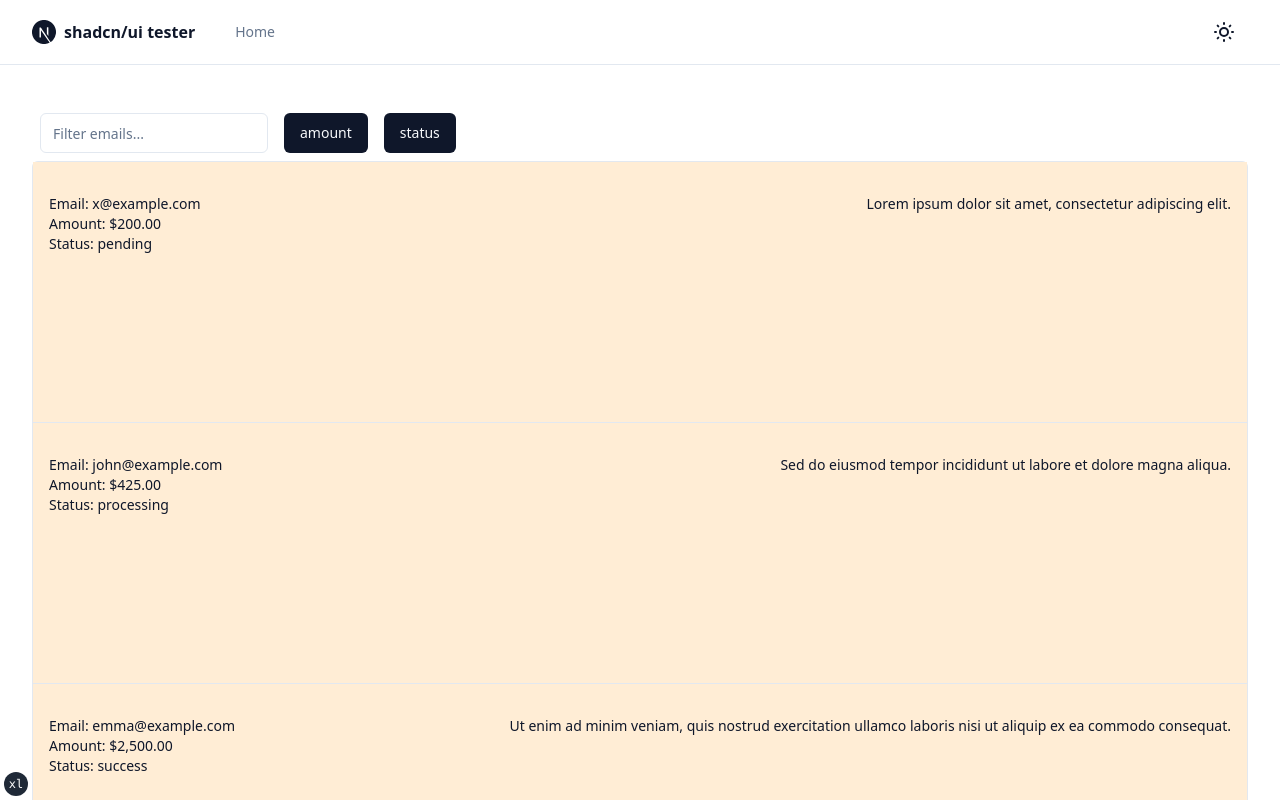
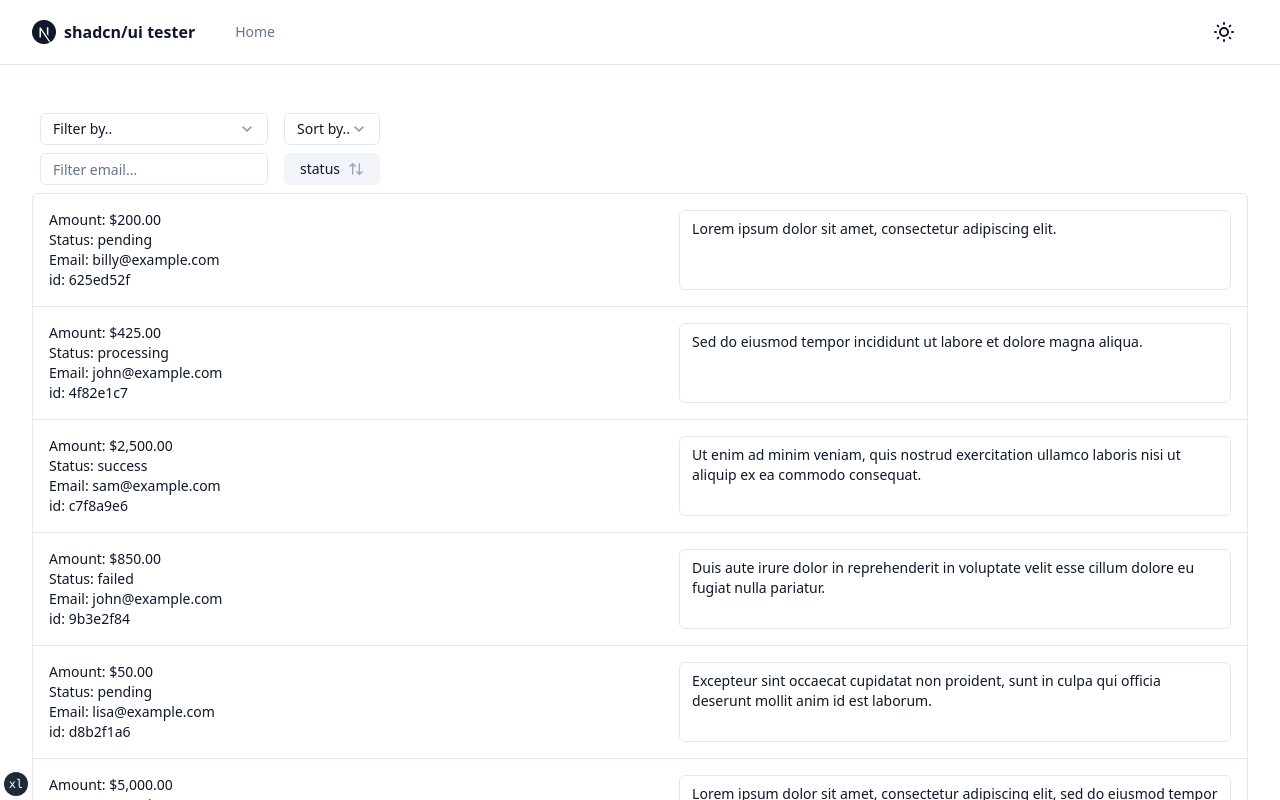
Before and after one commit to owolfdev/shadcn-tester, a Next.js app: page /payments-single in a window 1280 px wide. Shown: the top 800 px of the page. Built offline with nearby package versions, Linux system fonts and the light colour scheme.

Commit message:
update data table full width row

```diff
--- a/app/payments-single/columns.tsx
+++ b/app/payments-single/columns.tsx
@@ -13,8 +13,6 @@ import {
   DropdownMenuTrigger,
 } from "@/components/ui/dropdown-menu"
 
-// This type is used to define the shape of our data.
-// You can use a Zod schema here if you want.
 export type Payment = {
   id: string
   amount: number
@@ -27,48 +25,29 @@ export const columns: ColumnDef<Payment>[] = [
   {
     accessorKey: "status",
     header: () => null,
-    // header: ({ column }) => {
-    //   return (
-    //     <div>
-    //       <Button
-    //         variant="ghost"
-    //         onClick={() => column.toggleSorting(column.getIsSorted() === "asc")}
-    //       >
-    //         Status
-    //         <ArrowUpDown className="w-4 h-4 ml-2" />
-    //       </Button>
-    //       {/* <Button
-    //         variant="ghost"
-    //         onClick={() => column.toggleSorting(column.getIsSorted() === "asc")}
-    //       >
-    //         Amount
-    //         <ArrowUpDown className="w-4 h-4 ml-2" />
-    //       </Button> */}
-    //     </div>
-    //   )
-    // },
+
     cell: ({ row }) => {
       const amount = parseFloat(row.getValue("amount"))
-      const status = row.getValue("status") as String
-      const email = row.getValue("email") as String
-      const description = row.getValue("description") as String
+      const status = row.getValue("status") as string
+      const email = row.getValue("email") as string
+      const description = row.getValue("description") as string
       const formatted = new Intl.NumberFormat("en-US", {
         style: "currency",
         currency: "USD",
       }).format(amount)
-
-      console.log("description", description)
-
-      //return <div className="bg-green-100">Hi</div>
+      const id = row.original.id
 
       return (
-        <div className="flex justify-between w-full gap-10 sm:gap-20 h-[100px] pt-4">
-          <div className="">
-            <div>Email: {email}</div>
+        <div className="flex justify-between w-full gap-6 sm:gap-20 h-[100px] sm:h-[80px]">
+          <div className="w-1/2">
             <div className="font-medium">Amount: {formatted}</div>
             <div>Status: {status}</div>
+            <div>Email: {email}</div>
+            <div className="font-medium">id: {id}</div>
           </div>
-          <div className="">{description}</div>
+          <div className="w-1/2 px-3 py-2 overflow-hidden border rounded-md">
+            {description}
+          </div>
         </div>
       )
     },
@@ -78,95 +57,86 @@ export const columns: ColumnDef<Payment>[] = [
     cell: ({ row }) => {
       const email = row.getValue("email") as String
       return null
-      // <div className="font-medium text-left ">{email}</div>
     },
     header: () => null,
-    //header: ({ column }) => {
-
-    // <Button
-    //   variant="ghost"
-    //   onClick={() => column.toggleSorting(column.getIsSorted() === "asc")}
-    // >
-    //   Email
-    //   <ArrowUpDown className="w-4 h-4 ml-2" />
-    // </Button>
-    //},
   },
   {
     accessorKey: "description",
     cell: ({ row }) => {
       const description = row.getValue("description") as String
-      //return <div className="font-medium text-left ">{description}</div>
+      return null
     },
     header: () => null,
-    //header: ({ column }) => {
-
-    // return (
-    //   <Button
-    //     variant="ghost"
-    //     onClick={() => column.toggleSorting(column.getIsSorted() === "asc")}
-    //   >
-    //     Description
-    //     <ArrowUpDown className="w-4 h-4 ml-2" />
-    //   </Button>
-    // )
-    //},
   },
   {
     accessorKey: "amount",
     header: () => null,
-    //header: ({ column }) => {
 
-    // return (
-    //   <Button
-    //     variant="ghost"
-    //     onClick={() => column.toggleSorting(column.getIsSorted() === "asc")}
-    //   >
-    //     <div className="text-right">Amount</div>
-    //     <ArrowUpDown className="w-4 h-4 ml-2" />
-    //   </Button>
-    // )
-    //},
-    // header: () => <div className="text-right">Amount</div>,
     cell: () => null,
-    //cell: ({ row }) => {
-    // const amount = parseFloat(row.getValue("amount"))
-    // const formatted = new Intl.NumberFormat("en-US", {
-    //   style: "currency",
-    //   currency: "USD",
-    // }).format(amount)
-
-    //return <div className="font-medium text-left ">{formatted}</div>
-    //},
   },
   {
     id: "actions",
     header: () => null,
     cell: () => null,
-    // cell: ({ row }) => {
-    //   const payment = row.original
-
-    //   return (
-    //     <DropdownMenu>
-    //       <DropdownMenuTrigger asChild>
-    //         <Button variant="ghost" className="w-8 h-8 p-0">
-    //           <span className="sr-only">Open menu</span>
-    //           <MoreHorizontal className="w-4 h-4" />
-    //         </Button>
-    //       </DropdownMenuTrigger>
-    //       <DropdownMenuContent align="end">
-    //         <DropdownMenuLabel>Actions</DropdownMenuLabel>
-    //         <DropdownMenuItem
-    //           onClick={() => navigator.clipboard.writeText(payment.id)}
-    //         >
-    //           Copy payment ID
-    //         </DropdownMenuItem>
-    //         <DropdownMenuSeparator />
-    //         <DropdownMenuItem>View customer</DropdownMenuItem>
-    //         <DropdownMenuItem>View payment details</DropdownMenuItem>
-    //       </DropdownMenuContent>
-    //     </DropdownMenu>
-    //   )
-    // },
   },
 ]
+
+export const columnsMobile: ColumnDef<Payment>[] = [
+  {
+    accessorKey: "status",
+    header: () => null,
+
+    cell: ({ row }) => {
+      const amount = parseFloat(row.getValue("amount"))
+      const status = row.getValue("status") as string
+      const email = row.getValue("email") as string
+      const description = row.getValue("description") as string
+      const formatted = new Intl.NumberFormat("en-US", {
+        style: "currency",
+        currency: "USD",
+      }).format(amount)
+      const id = row.original.id
+
+      return (
+        <div className="flex justify-between w-full gap-6 sm:gap-20 h-[100px] sm:h-[80px]">
+          <div className="w-1/2">
+            <div className="font-medium">Amount: {formatted}</div>
+            <div>Status: {status}</div>
+            <div>Email: {email}</div>
+            <div className="font-medium">id: {id}</div>
+          </div>
+          <div className="w-1/2 px-3 py-2 overflow-hidden border rounded-md">
+            {description.slice(0, 50)}...
+          </div>
+        </div>
+      )
+    },
+  },
+  {
+    accessorKey: "email",
+    cell: ({ row }) => {
+      const email = row.getValue("email") as String
+      return null
+    },
+    header: () => null,
+  },
+  {
+    accessorKey: "description",
+    cell: ({ row }) => {
+      const description = row.getValue("description") as String
+      return null
+    },
+    header: () => null,
+  },
+  {
+    accessorKey: "amount",
+    header: () => null,
+
+    cell: () => null,
+  },
+  {
+    id: "actions",
+    header: () => null,
+    cell: () => null,
+  },
+]
--- a/app/payments-single/data-table.tsx
+++ b/app/payments-single/data-table.tsx
@@ -1,6 +1,7 @@
 "use client"
 
-import * as React from "react"
+import React, { useEffect } from "react"
+import { useRouter } from "next/navigation"
 import {
   ColumnDef,
   ColumnFiltersState,
@@ -13,6 +14,8 @@ import {
   getSortedRowModel,
   useReactTable,
 } from "@tanstack/react-table"
+import { ArrowUpDown, MoreHorizontal } from "lucide-react"
+import { useMediaQuery } from "react-responsive"
 
 import { Button } from "@/components/ui/button"
 import {
@@ -22,6 +25,15 @@ import {
   DropdownMenuTrigger,
 } from "@/components/ui/dropdown-menu"
 import { Input } from "@/components/ui/input"
+import {
+  Select,
+  SelectContent,
+  SelectGroup,
+  SelectItem,
+  SelectLabel,
+  SelectTrigger,
+  SelectValue,
+} from "@/components/ui/select"
 import {
   Table,
   TableBody,
@@ -44,6 +56,10 @@ export function DataTable<TData, TValue>({
   const [columnFilters, setColumnFilters] = React.useState<ColumnFiltersState>(
     []
   )
+  const [filteringTerm, setFilteringTerm] = React.useState<string>("email")
+  const [sortingTerm, setSortingTerm] = React.useState<string>("status")
+
+  const router = useRouter()
 
   const [columnVisibility, setColumnVisibility] =
     React.useState<VisibilityState>({})
@@ -65,124 +81,134 @@ export function DataTable<TData, TValue>({
     },
   })
 
+  useEffect(() => {
+    console.log("sorting", sorting)
+  }, [sorting])
+
+  const isMobile = useMediaQuery({ maxWidth: 640 })
+  //const isMobile = true
+
+  useEffect(() => {}, [])
+
   return (
     <div>
-      <div className="flex items-center h-full gap-4 p-2 ">
+      <div className="flex items-end h-full gap-4 p-2">
+        <div className="flex flex-col gap-2">
+          {/* select */}
+          <Select
+            onValueChange={(selectedItem) => setFilteringTerm(selectedItem)}
+          >
+            <SelectTrigger className="h-8">
+              <SelectValue placeholder="Filter by.." />
+            </SelectTrigger>
+            <SelectContent>
+              <SelectGroup>
+                {/* <SelectLabel>Fruits</SelectLabel> */}
+                <SelectItem value="email">Email</SelectItem>
+                <SelectItem value="description">Description</SelectItem>
+                <SelectItem value="status">Status</SelectItem>
+              </SelectGroup>
+            </SelectContent>
+          </Select>
           {/* filter */}
           <div className="">
             <Input
-            placeholder="Filter emails..."
-            value={(table.getColumn("email")?.getFilterValue() as string) ?? ""}
+              placeholder={`Filter ${filteringTerm}...`}
+              value={
+                (table.getColumn(filteringTerm)?.getFilterValue() as string) ??
+                ""
+              }
               onChange={(event) =>
-              table.getColumn("email")?.setFilterValue(event.target.value)
+                table
+                  .getColumn(filteringTerm)
+                  ?.setFilterValue(event.target.value)
               }
-            className="max-w-sm"
+              className="h-8 max-w-sm"
             />
           </div>
-        {/* <div className="">
-          <Input
-            placeholder="Filter status..."
-            value={
-              (table.getColumn("status")?.getFilterValue() as string) ?? ""
-            }
-            onChange={(event) =>
-              table.getColumn("status")?.setFilterValue(event.target.value)
-            }
-            className="max-w-sm"
-          />
-        </div> */}
+        </div>
         {/* sort */}
+        <div className="flex flex-col gap-2">
+          <Select
+            onValueChange={(selectedItem) => setSortingTerm(selectedItem)}
+          >
+            <SelectTrigger className="h-8">
+              <SelectValue placeholder="Sort by.." />
+            </SelectTrigger>
+            <SelectContent>
+              <SelectGroup>
+                {/* <SelectLabel>Fruits</SelectLabel> */}
+                <SelectItem value="amount">Amount</SelectItem>
+                <SelectItem value="email">Email</SelectItem>
+                <SelectItem value="status">Status</SelectItem>
+              </SelectGroup>
+            </SelectContent>
+          </Select>
           <div className="">
             <Button
+              className="h-8"
+              variant="secondary"
               onClick={() =>
                 table
-                .getColumn("amount")
+                  .getColumn(sortingTerm)
                   ?.toggleSorting(
-                  table.getColumn("amount")?.getIsSorted() === "asc"
+                    table.getColumn(sortingTerm)?.getIsSorted() === "asc"
                   )
               }
             >
-            amount
-          </Button>
-        </div>
-        <div className="">
-          <Button
-            onClick={() =>
-              table
-                .getColumn("status")
-                ?.toggleSorting(
-                  table.getColumn("status")?.getIsSorted() === "asc"
+              {sortingTerm}
+              {table.getColumn(sortingTerm)?.getIsSorted() === "asc" ? (
+                sorting.length > 0 ? (
+                  <ArrowUpDown className="w-4 h-4 ml-2 transform scale-x-[-1]" />
+                ) : (
+                  <ArrowUpDown className="w-4 h-4 ml-2 transform scale-x-[-1] text-gray-400" />
                 )
-            }
-          >
-            status
+              ) : sorting.length > 0 ? (
+                <ArrowUpDown className="w-4 h-4 ml-2 transform " />
+              ) : (
+                <ArrowUpDown className="w-4 h-4 ml-2 text-gray-400 transform" />
+              )}
             </Button>
           </div>
         </div>
-      {/* sort end */}
-      {/* visible */}
-      {/* <DropdownMenu>
-        <DropdownMenuTrigger asChild>
-          <Button variant="outline" className="ml-auto">
-            Columns
-          </Button>
-        </DropdownMenuTrigger>
-        <DropdownMenuContent align="end">
-          {table
-            .getAllColumns()
-            .filter((column) => column.getCanHide())
-            .map((column) => {
-              return (
-                <DropdownMenuCheckboxItem
-                  key={column.id}
-                  className="capitalize"
-                  checked={column.getIsVisible()}
-                  onCheckedChange={(value) => column.toggleVisibility(!!value)}
-                >
-                  {column.id}
-                </DropdownMenuCheckboxItem>
-              )
-            })}
-        </DropdownMenuContent>
-      </DropdownMenu> */}
+        {/* end sort */}
+      </div>
+      {/* table */}
       <div className="border rounded-md">
         <Table>
-          {/* <TableHeader>
-            {table.getHeaderGroups().map((headerGroup) => (
-              <TableRow key={headerGroup.id}>
-                {headerGroup.headers.map((header) => {
-                  return (
-                    <TableHead key={header.id}>
-                      {header.isPlaceholder
-                        ? null
-                        : flexRender(
-                            header.column.columnDef.header,
-                            header.getContext()
-                          )}
-                    </TableHead>
-                  )
-                })}
-              </TableRow>
-            ))}
-          </TableHeader> */}
           <TableBody>
             {table.getRowModel().rows?.length ? (
-              table.getRowModel().rows.map((row) => (
+              table.getRowModel().rows.map((row) => {
+                const rowId = row.original.id // Access the id from the original data
+                return (
                   <TableRow
                     key={row.id}
                     data-state={row.getIsSelected() && "selected"}
-                  className="bg-orange-100 "
+                    className=""
+                    onClick={() => router.push(`/payments-single/${rowId}`)}
                   >
-                  {row.getVisibleCells().map((cell) => (
+                    {row.getVisibleCells().map((cell) => {
+                      if (cell.column.id === "status") {
+                        console.log("cell")
+                        const amount = parseFloat(row.getValue("amount"))
+                        const formattedAmount = new Intl.NumberFormat("en-US", {
+                          style: "currency",
+                          currency: "USD",
+                        }).format(amount)
+                        return (
                           <TableCell key={cell.id} className="flex">
                             {flexRender(
                               cell.column.columnDef.cell,
                               cell.getContext()
                             )}
                           </TableCell>
-                  ))}
+                        )
+                      }
+                      return null
+                    })}
                   </TableRow>
-              ))
+                )
+              })
             ) : (
               <TableRow className="">
                 <TableCell colSpan={columns.length} className="">
@@ -194,7 +220,11 @@ export function DataTable<TData, TValue>({
         </Table>
       </div>
       {/* pagination */}
-      <div className="flex items-center justify-end py-4 space-x-2">
+      <div className="flex items-start justify-between px-2 py-4">
+        <div className="flex justify-start text-sm font-semibold">
+          {table.getRowModel().rows?.length} of {data.length} items
+        </div>
+        <div className="flex space-x-2">
           <Button
             variant="outline"
             size="sm"
@@ -213,5 +243,6 @@ export function DataTable<TData, TValue>({
           </Button>
         </div>
       </div>
+    </div>
   )
 }
--- a/app/payments-single/data.js
+++ b/app/payments-single/data.js
@@ -3,7 +3,7 @@ const dataArray = [
     id: "625ed52f",
     amount: 200,
     status: "pending",
-    email: "x@example.com",
+    email: "billy@example.com",
     description: "Lorem ipsum dolor sit amet, consectetur adipiscing elit.",
   },
   {
@@ -18,7 +18,7 @@ const dataArray = [
     id: "c7f8a9e6",
     amount: 2500,
     status: "success",
-    email: "emma@example.com",
+    email: "sam@example.com",
     description:
       "Ut enim ad minim veniam, quis nostrud exercitation ullamco laboris nisi ut aliquip ex ea commodo consequat.",
   },
@@ -26,7 +26,7 @@ const dataArray = [
     id: "9b3e2f84",
     amount: 850,
     status: "failed",
-    email: "alex@example.com",
+    email: "john@example.com",
     description:
       "Duis aute irure dolor in reprehenderit in voluptate velit esse cillum dolore eu fugiat nulla pariatur.",
   },
@@ -34,7 +34,7 @@ const dataArray = [
     id: "d8b2f1a6",
     amount: 50,
     status: "pending",
-    email: "lucy@example.com",
+    email: "lisa@example.com",
     description:
       "Excepteur sint occaecat cupidatat non proident, sunt in culpa qui officia deserunt mollit anim id est laborum.",
   },
@@ -50,7 +50,7 @@ const dataArray = [
     id: "6d2c9e1a",
     amount: 275,
     status: "success",
-    email: "olivia@example.com",
+    email: "billy@example.com",
     description:
       "Ut enim ad minim veniam, quis nostrud exercitation ullamco laboris nisi ut aliquip ex ea commodo consequat.",
   },
@@ -58,7 +58,7 @@ const dataArray = [
     id: "5a9d8f4b",
     amount: 3500,
     status: "failed",
-    email: "sophia@example.com",
+    email: "billy@example.com",
     description:
       "Duis aute irure dolor in reprehenderit in voluptate velit esse cillum dolore eu fugiat nulla pariatur.",
   },
@@ -66,7 +66,7 @@ const dataArray = [
     id: "3b5e8d2c",
     amount: 1000,
     status: "pending",
-    email: "william@example.com",
+    email: "john@example.com",
     description:
       "Excepteur sint occaecat cupidatat non proident, sunt in culpa qui officia deserunt mollit anim id est laborum.",
   },
@@ -82,7 +82,7 @@ const dataArray = [
     id: "4e8d2c7b",
     amount: 1750,
     status: "success",
-    email: "jacob@example.com",
+    email: "john@example.com",
     description:
       "Ut enim ad minim veniam, quis nostrud exercitation ullamco laboris nisi ut aliquip ex ea commodo consequat.",
   },
--- a/app/payments-single/page.tsx
+++ b/app/payments-single/page.tsx
@@ -1,6 +1,16 @@
-import { Payment, columns } from "./columns"
+"use client"
+
+import React, { useEffect } from "react"
+import { useMediaQuery } from "react-responsive"
+
+import { Payment, columns, columnsMobile } from "./columns"
 import dataArray from "./data"
 import { DataTable } from "./data-table"
+
+function DemoPage() {
+  const isMobile = useMediaQuery({ maxWidth: 640 })
+
+  const [data, setData] = React.useState<Payment[]>([])
 
   async function getData(): Promise<Payment[]> {
     // Fetch data from your API here.
@@ -8,12 +18,21 @@ async function getData(): Promise<Payment[]> {
     return [...(dataArray as Payment[])]
   }
 
-export default async function DemoPage() {
-  const data = await getData()
+  useEffect(() => {
+    getData().then((data) => {
+      setData(data)
+    })
+  }, [])
 
   return (
     <div className="container py-10 mx-auto">
+      {isMobile ? (
+        <DataTable columns={columnsMobile} data={data} />
+      ) : (
         <DataTable columns={columns} data={data} />
+      )}
     </div>
   )
 }
+
+export default DemoPage
--- a/package.json
+++ b/package.json
@@ -40,6 +40,7 @@
     "react-day-picker": "^8.8.0",
     "react-dom": "^18.2.0",
     "react-hook-form": "7.44.3",
+    "react-responsive": "^9.0.2",
     "react-select": "^5.7.3",
     "recharts": "^2.7.1",
     "sharp": "^0.31.3",
```
Also changed, not shown: app/payments-single/[id]/page.tsx (added, +18 -0 lines), 2 other files (tests, documents, lock files or other folders). Lines whose indentation alone changed are shown as unchanged.
